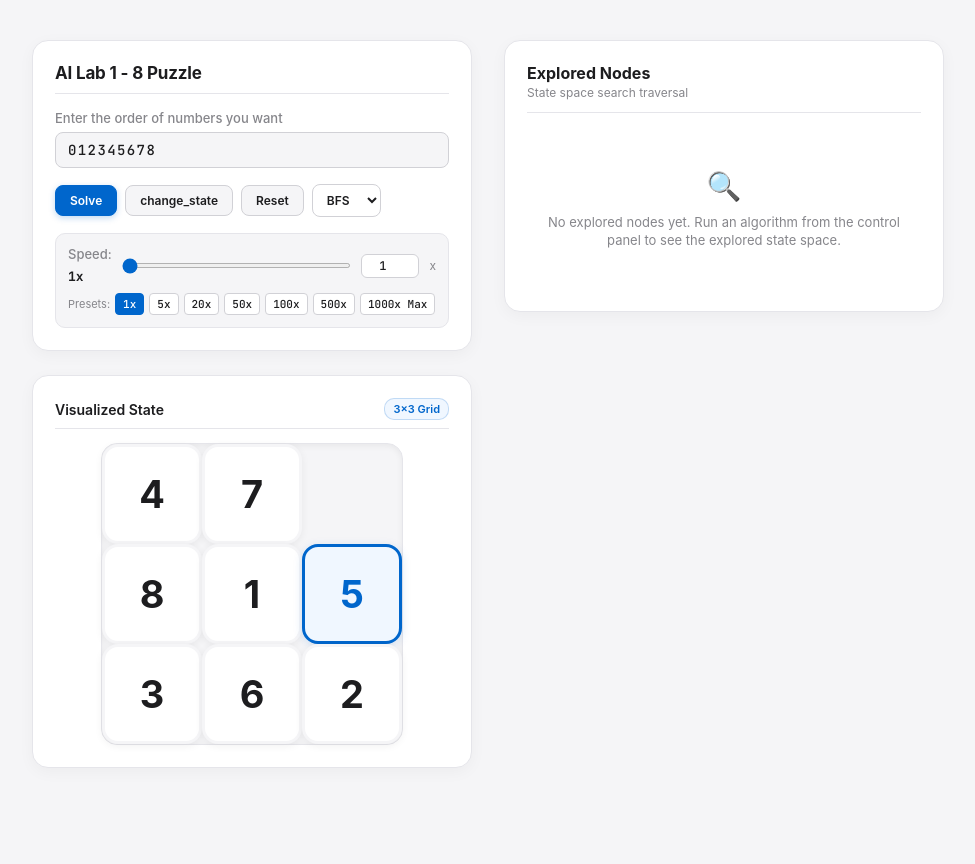
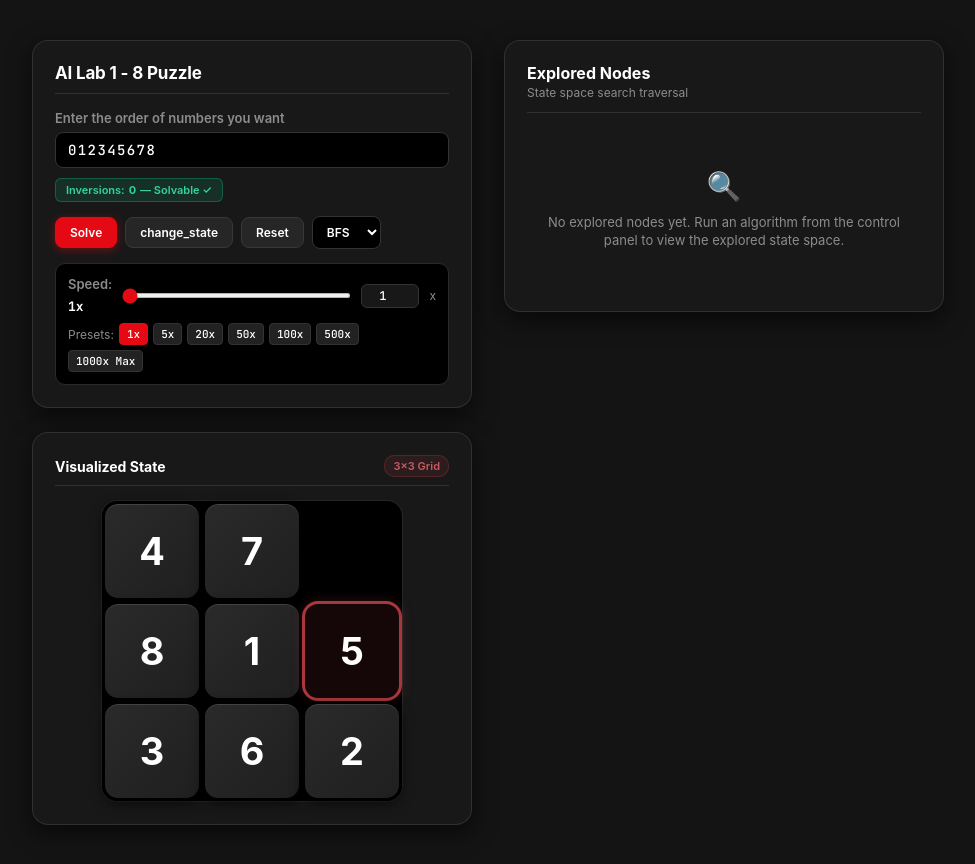
Before and after one commit to AntonyosMiladFahim/8-Puzzle-Solver-and-Pathfinding-Visualizer, a React (Vite) app in the folder frontend/: page / in a window 1280 px wide. Shown: the whole page, without its empty margins (152-1127 px from the left). Before the commit the page ends 808 px from the top, so only its background shows below. Built offline with nearby package versions, Linux system fonts and the light colour scheme.

Commit message:
feat: introduced more css and added the inversion metric in the frontend

```diff
--- a/frontend/src/App.css
+++ b/frontend/src/App.css
@@ -4,5 +4,5 @@
   align-items: flex-start;
   min-height: 100vh;
   padding: 40px 24px;
-  background-color: var(--neutral);
+  background-color: var(--neutral, #141414);
 }
--- a/frontend/src/components/Board/Board.css
+++ b/frontend/src/components/Board/Board.css
@@ -21,11 +21,11 @@
 
 /* Card containing the 8-puzzle visualized state */
 .boardCard {
-  background: #ffffff;
-  border: 1px solid #e5e5ea;
+  background: #181818;
+  border: 1px solid rgba(255, 255, 255, 0.1);
   border-radius: 16px;
   padding: 22px;
-  box-shadow: 0 4px 16px rgba(0, 0, 0, 0.04);
+  box-shadow: 0 8px 24px rgba(0, 0, 0, 0.6);
   display: flex;
   flex-direction: column;
   align-items: center;
@@ -40,21 +40,21 @@
   justify-content: space-between;
   align-items: center;
   padding-bottom: 8px;
-  border-bottom: 1px solid #e5e5ea;
+  border-bottom: 1px solid rgba(255, 255, 255, 0.1);
 }
 
 .boardCardTitle {
   font-size: 14px;
-  font-weight: 600;
-  color: #1d1d1f;
+  font-weight: 700;
+  color: #ffffff;
 }
 
 .boardCardBadge {
   font-size: 11px;
   font-weight: 600;
-  color: #0066cc;
-  background: #f0f7ff;
-  border: 1px solid rgba(0, 102, 204, 0.2);
+  color: #c45c61;
+  background: rgba(168, 56, 62, 0.15);
+  border: 1px solid rgba(168, 56, 62, 0.3);
   padding: 3px 8px;
   border-radius: 10px;
 }
@@ -65,9 +65,9 @@
   height: 300px;
   border-radius: 16px;
   position: relative;
-  background: #f5f5f7;
-  border: 1px solid #e5e5ea;
-  box-shadow: inset 0 2px 6px rgba(0, 0, 0, 0.06);
+  background: #000000;
+  border: 1px solid rgba(255, 255, 255, 0.15);
+  box-shadow: inset 0 2px 8px rgba(0, 0, 0, 0.9);
   box-sizing: content-box;
 }
 
@@ -78,11 +78,3 @@
   width: 100%;
   max-width: 440px;
 }
-
-/* Right side: Explored Nodes Component */
-.rightColumn {
-  display: flex;
-  flex-direction: column;
-  width: 100%;
-  max-width: 440px;
-}
--- a/frontend/src/components/ControlPanel/ControlPanel.css
+++ b/frontend/src/components/ControlPanel/ControlPanel.css
@@ -1,6 +1,6 @@
 .controlPanel {
-  background: #ffffff;
-  border: 1px solid #e5e5ea;
+  background: #181818;
+  border: 1px solid rgba(255, 255, 255, 0.1);
   border-radius: 16px;
   padding: 22px;
   width: 100%;
@@ -9,40 +9,40 @@
   display: flex;
   flex-direction: column;
   gap: 16px;
-  box-shadow: 0 4px 16px rgba(0, 0, 0, 0.04);
+  box-shadow: 0 8px 24px rgba(0, 0, 0, 0.6);
   box-sizing: border-box;
 }
 
 .header {
   font-size: 17px;
   font-weight: 700;
-  color: #1d1d1f;
+  color: #ffffff;
   letter-spacing: -0.01em;
   padding-bottom: 10px;
-  border-bottom: 1px solid #e5e5ea;
+  border-bottom: 1px solid rgba(255, 255, 255, 0.1);
 }
 
 .input {
   display: flex;
   flex-direction: column;
-  gap: 12px;
+  gap: 10px;
 }
 
 .input label {
   font-size: 13px;
-  font-weight: 500;
-  color: #86868b;
+  font-weight: 600;
+  color: #8c8c8c;
   display: flex;
   flex-direction: column;
   gap: 6px;
 }
 
 .input input[type="text"] {
-  background: #f5f5f7;
-  border: 1px solid #d1d1d6;
+  background: #000000;
+  border: 1px solid #333333;
   border-radius: 8px;
   padding: 8px 12px;
-  color: #1d1d1f;
+  color: #ffffff;
   font-family: var(--font-mono, monospace);
   font-size: 14px;
   letter-spacing: 0.1em;
@@ -51,9 +51,42 @@
 }
 
 .input input[type="text"]:focus {
-  border-color: #0066cc;
-  background: #ffffff;
-  box-shadow: 0 0 0 3px rgba(0, 102, 204, 0.15);
+  border-color: #e50914;
+  box-shadow: 0 0 0 3px rgba(229, 9, 20, 0.25);
+}
+
+/* Inversion Status */
+.inversionStatus {
+  display: flex;
+  align-items: center;
+}
+
+.inversionBadge {
+  font-size: 11px;
+  font-weight: 600;
+  padding: 4px 10px;
+  border-radius: 6px;
+  display: inline-flex;
+  align-items: center;
+  gap: 4px;
+}
+
+.inversionBadge.solvable {
+  background: rgba(16, 185, 129, 0.15);
+  border: 1px solid rgba(16, 185, 129, 0.35);
+  color: #34d399;
+}
+
+.inversionBadge.unsolvable {
+  background: rgba(229, 9, 20, 0.15);
+  border: 1px solid rgba(229, 9, 20, 0.35);
+  color: #ff4d4f;
+}
+
+.inversionBadge.invalid {
+  background: #222222;
+  border: 1px solid #333333;
+  color: #8c8c8c;
 }
 
 .button-group {
@@ -70,15 +103,15 @@
   font-size: 12px;
   font-weight: 600;
   cursor: pointer;
-  border: 1px solid #d1d1d6;
-  background: #f5f5f7;
-  color: #1d1d1f;
+  border: 1px solid #383838;
+  background: #262626;
+  color: #ffffff;
   transition: all 0.15s ease;
 }
 
 .button-group button:hover:not(:disabled) {
-  background: #e5e5ea;
-  border-color: #c7c7cc;
+  background: #333333;
+  border-color: #4a4a4a;
 }
 
 .button-group button:disabled {
@@ -86,46 +119,46 @@
   cursor: not-allowed;
 }
 
-/* Primary Solve Button */
+/* Primary Solve Button: #E50914 */
 .button-group .btn-solve {
-  background: #0066cc;
-  border-color: #0066cc;
+  background: #e50914;
+  border-color: #e50914;
   color: #ffffff;
-  box-shadow: 0 2px 6px rgba(0, 102, 204, 0.25);
+  box-shadow: 0 2px 10px rgba(229, 9, 20, 0.4);
 }
 
 .button-group .btn-solve:hover:not(:disabled) {
-  background: #0055b3;
-  border-color: #0055b3;
+  background: #b80710;
+  border-color: #b80710;
 }
 
 /* Skip & Stop */
 .button-group .btn-skip {
-  background: #34c759;
-  border-color: #34c759;
+  background: #2a2a2a;
+  border-color: #444444;
   color: #ffffff;
 }
 
 .button-group .btn-skip:hover:not(:disabled) {
-  background: #28a745;
+  background: #383838;
 }
 
 .button-group .btn-stop {
-  background: #ff3b30;
-  border-color: #ff3b30;
+  background: #e50914;
+  border-color: #e50914;
   color: #ffffff;
 }
 
 .button-group .btn-stop:hover:not(:disabled) {
-  background: #e02d23;
+  background: #b80710;
 }
 
 /* Dropdowns */
 .select-algo,
 .select-heuristic {
-  background: #ffffff;
-  border: 1px solid #d1d1d6;
-  color: #1d1d1f;
+  background: #000000;
+  border: 1px solid #333333;
+  color: #ffffff;
   padding: 7px 10px;
   border-radius: 8px;
   font-size: 12px;
@@ -137,29 +170,29 @@
 
 .select-algo:focus,
 .select-heuristic:focus {
-  border-color: #0066cc;
-  box-shadow: 0 0 0 3px rgba(0, 102, 204, 0.15);
+  border-color: #e50914;
+  box-shadow: 0 0 0 3px rgba(229, 9, 20, 0.25);
 }
 
 /* Steps Counter */
 .steps-counter {
   margin-top: 4px;
   font-size: 12px;
-  color: #0066cc;
-  background: #f0f7ff;
-  border: 1px solid rgba(0, 102, 204, 0.2);
+  color: #ff4d4f;
+  background: rgba(229, 9, 20, 0.12);
+  border: 1px solid rgba(229, 9, 20, 0.3);
   padding: 6px 12px;
   border-radius: 8px;
   display: inline-flex;
   align-items: center;
   gap: 6px;
   width: fit-content;
-  font-weight: 500;
+  font-weight: 600;
 }
 
 .steps-counter strong {
   font-family: var(--font-mono, monospace);
-  color: #1d1d1f;
+  color: #ffffff;
 }
 
 /* Solution Stats Display */
@@ -172,9 +205,9 @@
 
 .stat-badge {
   font-size: 12px;
-  color: #86868b;
-  background: #f5f5f7;
-  border: 1px solid #e5e5ea;
+  color: #8c8c8c;
+  background: #222222;
+  border: 1px solid #333333;
   padding: 5px 10px;
   border-radius: 6px;
   display: inline-flex;
@@ -183,9 +216,9 @@
 }
 
 .stat-badge strong {
-  color: #0066cc;
+  color: #ff4d4f;
   font-family: var(--font-mono, monospace);
-  font-weight: 600;
+  font-weight: 700;
 }
 
 /* Speed Controls */
@@ -194,10 +227,10 @@
   display: flex;
   flex-direction: column;
   gap: 8px;
-  background: #f5f5f7;
+  background: #000000;
   padding: 12px;
   border-radius: 10px;
-  border: 1px solid #e5e5ea;
+  border: 1px solid #2a2a2a;
 }
 
 .speed-row {
@@ -205,26 +238,26 @@
   align-items: center;
   gap: 10px;
   font-size: 12px;
-  color: #86868b;
+  color: #8c8c8c;
 }
 
 .speed-row strong {
-  color: #1d1d1f;
+  color: #ffffff;
   font-family: var(--font-mono, monospace);
 }
 
 .speed-slider {
   flex: 1;
-  accent-color: #0066cc;
+  accent-color: #e50914;
   cursor: pointer;
   height: 5px;
 }
 
 .speed-input {
   width: 58px;
-  background: #ffffff;
-  border: 1px solid #d1d1d6;
-  color: #1d1d1f;
+  background: #181818;
+  border: 1px solid #333333;
+  color: #ffffff;
   border-radius: 6px;
   padding: 3px 6px;
   text-align: center;
@@ -234,7 +267,7 @@
 }
 
 .speed-input:focus {
-  border-color: #0066cc;
+  border-color: #e50914;
 }
 
 .presets-row {
@@ -245,28 +278,28 @@
 }
 
 .presets-label {
-  font-size: 11px;
-  color: #86868b;
+  font-size: 12px;
+  color: #8c8c8c;
 }
 
 .preset-btn {
   padding: 3px 7px;
   font-size: 11px;
   font-family: var(--font-mono, monospace);
-  background: #ffffff;
-  border: 1px solid #d1d1d6;
-  color: #1d1d1f;
+  background: #222222;
+  border: 1px solid #333333;
+  color: #ffffff;
   border-radius: 4px;
   cursor: pointer;
   transition: all 0.15s ease;
 }
 
 .preset-btn:hover {
-  background: #e5e5ea;
+  background: #333333;
 }
 
 .preset-btn.active {
-  background: #0066cc;
-  border-color: #0066cc;
+  background: #e50914;
+  border-color: #e50914;
   color: #ffffff;
 }
--- a/frontend/src/components/ControlPanel/ControlPanel.tsx
+++ b/frontend/src/components/ControlPanel/ControlPanel.tsx
@@ -1,6 +1,6 @@
 import type React from "react";
 import type { tileInfo } from "../Board/Board";
-import { useState } from "react";
+import { useState, useMemo } from "react";
 import { solve_state } from "../../services/servicesHandler";
 import type {
   PuzzleRequest,
@@ -32,6 +32,42 @@ interface SolutionStats {
   exploredCount: number | null;
 }
 
+function computeInversionInfo(digits: string): {
+  valid: boolean;
+  inversions: number;
+  solvable: boolean;
+} {
+  if (digits.length !== 9) {
+    return { valid: false, inversions: 0, solvable: false };
+  }
+  const set = new Set(digits);
+  if (set.size !== 9) {
+    return { valid: false, inversions: 0, solvable: false };
+  }
+  for (let i = 0; i < 9; i++) {
+    if (!set.has(i.toString())) {
+      return { valid: false, inversions: 0, solvable: false };
+    }
+  }
+
+  // Count inversions excluding 0 (blank tile)
+  const nums = digits.split("").map(Number).filter((n) => n !== 0);
+  let inversions = 0;
+  for (let i = 0; i < nums.length; i++) {
+    for (let j = i + 1; j < nums.length; j++) {
+      if (nums[i] > nums[j]) {
+        inversions++;
+      }
+    }
+  }
+
+  return {
+    valid: true,
+    inversions,
+    solvable: inversions % 2 === 0,
+  };
+}
+
 function ControlPanel({
   matrix,
   setMatrix,
@@ -49,6 +85,9 @@ function ControlPanel({
     useState<heuristic>("manhattan");
   const [algorithm, setAlgorithm] = useState<operation_mode>("BFS");
   const [solutionStats, setSolutionStats] = useState<SolutionStats | null>(null);
+
+  // Real-time inversion calculation
+  const inversionInfo = useMemo(() => computeInversionInfo(newState), [newState]);
 
   function handle_submit_click(event: React.MouseEvent<HTMLButtonElement>) {
     console.log(event.currentTarget);
@@ -90,6 +129,7 @@ function ControlPanel({
       const t: tileInfo = { value: Number.parseInt(c, 10), index: i };
       return t;
     });
+    setnewState(initial_state);
     setMatrix(updated_state);
   }
 
@@ -153,6 +193,25 @@ function ControlPanel({
           Enter the order of numbers you want
           <input type="text" value={newState} onChange={handle_onchange} />
         </label>
+
+        {/* Inversion Counter & Solvability Feedback */}
+        <div className="inversionStatus">
+          {inversionInfo.valid ? (
+            <span
+              className={`inversionBadge ${inversionInfo.solvable ? "solvable" : "unsolvable"}`}
+            >
+              Inversions: <strong>{inversionInfo.inversions}</strong> —{" "}
+              {inversionInfo.solvable
+                ? "Solvable ✓"
+                : "Unsolvable ⚠️ (Odd inversions)"}
+            </span>
+          ) : (
+            <span className="inversionBadge invalid">
+              Enter 9 unique digits (0–8)
+            </span>
+          )}
+        </div>
+
         <div className="button-group">
           <button className="btn-solve" onClick={handle_solve} disabled={isSolving}>
             {isSolving ? "Solving..." : "Solve"}
--- a/frontend/src/components/ExploredNodes/ExploredNodes.css
+++ b/frontend/src/components/ExploredNodes/ExploredNodes.css
@@ -1,12 +1,12 @@
 .exploredPanel {
-  background: #ffffff;
-  border: 1px solid #e5e5ea;
+  background: #181818;
+  border: 1px solid rgba(255, 255, 255, 0.1);
   border-radius: 16px;
   padding: 22px;
   width: 100%;
   max-width: 440px;
   min-width: 340px;
-  box-shadow: 0 4px 16px rgba(0, 0, 0, 0.04);
+  box-shadow: 0 8px 24px rgba(0, 0, 0, 0.6);
   display: flex;
   flex-direction: column;
   gap: 16px;
@@ -18,19 +18,19 @@
   justify-content: space-between;
   align-items: center;
   padding-bottom: 12px;
-  border-bottom: 1px solid #e5e5ea;
+  border-bottom: 1px solid rgba(255, 255, 255, 0.1);
 }
 
 .exploredTitle {
   font-size: 16px;
   font-weight: 700;
-  color: #1d1d1f;
+  color: #ffffff;
   margin: 0;
 }
 
 .exploredSubtitle {
   font-size: 12px;
-  color: #86868b;
+  color: #8c8c8c;
   margin: 2px 0 0 0;
 }
 
@@ -39,9 +39,9 @@
   font-weight: 600;
   padding: 4px 10px;
   border-radius: 12px;
-  background: #f0f7ff;
-  color: #0066cc;
-  border: 1px solid rgba(0, 102, 204, 0.2);
+  background: rgba(229, 9, 20, 0.15);
+  color: #ff4d4f;
+  border: 1px solid rgba(229, 9, 20, 0.3);
 }
 
 .exploredEmpty {
@@ -60,7 +60,7 @@
 
 .emptyText {
   font-size: 13px;
-  color: #86868b;
+  color: #8c8c8c;
   line-height: 1.4;
   margin: 0;
 }
@@ -73,12 +73,12 @@
 
 .searchInput {
   flex: 1;
-  background: #f5f5f7;
-  border: 1px solid #d1d1d6;
+  background: #000000;
+  border: 1px solid #333333;
   border-radius: 8px;
   padding: 7px 12px;
   font-size: 13px;
-  color: #1d1d1f;
+  color: #ffffff;
   font-family: var(--font-mono, monospace);
   letter-spacing: 0.08em;
   outline: none;
@@ -86,14 +86,13 @@
 }
 
 .searchInput:focus {
-  border-color: #0066cc;
-  background: #ffffff;
-  box-shadow: 0 0 0 3px rgba(0, 102, 204, 0.15);
+  border-color: #e50914;
+  box-shadow: 0 0 0 3px rgba(229, 9, 20, 0.25);
 }
 
 .searchBtn {
   padding: 7px 14px;
-  background: #0066cc;
+  background: #e50914;
   color: #ffffff;
   border: none;
   border-radius: 8px;
@@ -104,40 +103,60 @@
 }
 
 .searchBtn:hover {
-  background: #0055b3;
+  background: #b80710;
 }
 
 .searchResult {
   display: flex;
   justify-content: space-between;
   align-items: center;
-  padding: 8px 12px;
+  padding: 9px 12px;
   border-radius: 8px;
   font-size: 12px;
   font-weight: 500;
+  gap: 10px;
 }
 
 .searchResult.found {
-  background: #f0fdf4;
-  border: 1px solid #bbf7d0;
-  color: #166534;
+  background: rgba(16, 185, 129, 0.15);
+  border: 1px solid rgba(16, 185, 129, 0.35);
+  color: #34d399;
 }
 
 .searchResult.notFound {
-  background: #fef2f2;
-  border: 1px solid #fecaca;
-  color: #991b1b;
+  background: rgba(229, 9, 20, 0.15);
+  border: 1px solid rgba(229, 9, 20, 0.35);
+  color: #ff4d4f;
+}
+
+.searchResultText {
+  display: flex;
+  flex-direction: column;
+  gap: 2px;
+}
+
+.searchResultCost {
+  font-size: 11px;
+  color: #34d399;
+  font-family: var(--font-mono, monospace);
+  font-weight: 600;
 }
 
 .viewStateBtn {
-  background: #0066cc;
+  background: #e50914;
   color: #ffffff;
   border: none;
-  padding: 3px 8px;
-  border-radius: 4px;
+  padding: 4px 10px;
+  border-radius: 6px;
   font-size: 11px;
   font-weight: 600;
   cursor: pointer;
+  white-space: nowrap;
+  transition: background 0.15s ease;
+}
+
+.viewStateBtn:hover {
+  background: #b80710;
 }
 
 /* Nodes Grid */
@@ -148,8 +167,8 @@
 }
 
 .nodeCard {
-  background: #f5f5f7;
-  border: 1px solid #e5e5ea;
+  background: #222222;
+  border: 1px solid #333333;
   border-radius: 10px;
   padding: 8px;
   display: flex;
@@ -161,10 +180,16 @@
 }
 
 .nodeCard:hover {
-  border-color: #0066cc;
+  border-color: #e50914;
   transform: translateY(-2px);
-  box-shadow: 0 4px 10px rgba(0, 102, 204, 0.12);
-  background: #ffffff;
+  box-shadow: 0 4px 12px rgba(229, 9, 20, 0.25);
+  background: #282828;
+}
+
+.nodeCard.matched {
+  border-color: #e50914;
+  background: rgba(229, 9, 20, 0.12);
+  box-shadow: 0 0 12px rgba(229, 9, 20, 0.4);
 }
 
 .nodeMeta {
@@ -173,13 +198,13 @@
   justify-content: space-between;
   align-items: center;
   font-size: 10px;
-  color: #86868b;
+  color: #8c8c8c;
   font-family: var(--font-mono, monospace);
 }
 
 .nodeVal {
-  color: #0066cc;
-  font-weight: 600;
+  color: #ff4d4f;
+  font-weight: 700;
 }
 
 /* 3x3 Mini Grid */
@@ -188,19 +213,20 @@
   grid-template-columns: repeat(3, 16px);
   grid-template-rows: repeat(3, 16px);
   gap: 2px;
-  background: #e5e5ea;
+  background: #000000;
   padding: 2px;
   border-radius: 4px;
+  border: 1px solid #2a2a2a;
 }
 
 .miniCell {
   display: flex;
   align-items: center;
   justify-content: center;
-  background: #ffffff;
+  background: #262626;
   font-size: 9px;
   font-weight: 700;
-  color: #1d1d1f;
+  color: #ffffff;
   border-radius: 2px;
   user-select: none;
 }
@@ -210,7 +236,7 @@
 }
 
 .miniCell.goal {
-  background: #0066cc;
+  background: #e50914;
   color: #ffffff;
 }
 
@@ -220,17 +246,17 @@
   justify-content: space-between;
   align-items: center;
   padding-top: 10px;
-  border-top: 1px solid #e5e5ea;
+  border-top: 1px solid rgba(255, 255, 255, 0.1);
   font-size: 12px;
-  color: #86868b;
+  color: #8c8c8c;
 }
 
 .pageBtn {
-  background: #f5f5f7;
-  border: 1px solid #d1d1d6;
+  background: #262626;
+  border: 1px solid #383838;
   border-radius: 6px;
   padding: 5px 10px;
-  color: #1d1d1f;
+  color: #ffffff;
   font-size: 11px;
   font-weight: 600;
   cursor: pointer;
@@ -238,16 +264,16 @@
 }
 
 .pageBtn:hover:not(:disabled) {
-  background: #0066cc;
-  border-color: #0066cc;
+  background: #e50914;
+  border-color: #e50914;
   color: #ffffff;
 }
 
 .pageBtn:disabled {
-  opacity: 0.4;
+  opacity: 0.35;
   cursor: not-allowed;
 }
 
 .pageText strong {
-  color: #1d1d1f;
+  color: #ffffff;
 }
--- a/frontend/src/components/ExploredNodes/ExploredNodes.tsx
+++ b/frontend/src/components/ExploredNodes/ExploredNodes.tsx
@@ -19,6 +19,8 @@ export const ExploredNodes: React.FC<ExploredNodesProps> = ({
     found: boolean;
     cost?: number;
     state?: number[][];
+    nodeNumber?: number;
+    matchingKey?: string;
   } | null>(null);
 
   // Memoize keys so 60k keys are only extracted when exploredNodes changes
@@ -55,9 +57,9 @@ export const ExploredNodes: React.FC<ExploredNodesProps> = ({
   }, [keys, exploredNodes, page]);
 
   const handleSearch = () => {
-    const clean = searchQuery.trim();
+    const clean = searchQuery.replace(/\D/g, "");
     if (clean.length !== 9) {
-      alert("Please enter exactly 9 digits (0-8) to search.");
+      alert("Please enter exactly 9 digits (0 to 8) to search.");
       return;
     }
     const state: number[][] = [
@@ -65,13 +67,50 @@ export const ExploredNodes: React.FC<ExploredNodesProps> = ({
       [Number(clean[3]), Number(clean[4]), Number(clean[5])],
       [Number(clean[6]), Number(clean[7]), Number(clean[8])],
     ];
-    const key = JSON.stringify(state);
-    if (exploredNodes && exploredNodes[key] !== undefined) {
+
+    if (!exploredNodes || totalCount === 0) {
+      setSearchFeedback({ searched: true, found: false, state });
+      return;
+    }
+
+    // Python json.dumps uses space after commas: [[1, 2, 3], [4, 0, 5], [6, 7, 8]]
+    const pythonKey = `[[${state[0].join(", ")}], [${state[1].join(", ")}], [${state[2].join(", ")}]]`;
+    // Standard JS JSON stringify without spaces: [[1,2,3],[4,0,5],[6,7,8]]
+    const jsKey = JSON.stringify(state);
+
+    let cost: number | undefined = undefined;
+    let matchingKey: string | undefined = undefined;
+
+    if (exploredNodes[pythonKey] !== undefined) {
+      cost = exploredNodes[pythonKey];
+      matchingKey = pythonKey;
+    } else if (exploredNodes[jsKey] !== undefined) {
+      cost = exploredNodes[jsKey];
+      matchingKey = jsKey;
+    } else {
+      // Fallback: check matching stripped whitespace
+      const compactTarget = jsKey.replace(/\s+/g, "");
+      const foundEntryKey = keys.find(
+        (k) => k.replace(/\s+/g, "") === compactTarget
+      );
+      if (foundEntryKey !== undefined) {
+        cost = exploredNodes[foundEntryKey];
+        matchingKey = foundEntryKey;
+      }
+    }
+
+    if (cost !== undefined && matchingKey !== undefined) {
+      const foundIndex = keys.indexOf(matchingKey);
+      if (foundIndex !== -1) {
+        setPage(Math.floor(foundIndex / PAGE_SIZE));
+      }
       setSearchFeedback({
         searched: true,
         found: true,
-        cost: exploredNodes[key],
+        cost,
         state,
+        matchingKey,
+        nodeNumber: foundIndex !== -1 ? foundIndex + 1 : undefined,
       });
     } else {
       setSearchFeedback({
@@ -100,7 +139,7 @@ export const ExploredNodes: React.FC<ExploredNodesProps> = ({
         <div className="exploredEmpty">
           <div className="emptyIcon">🔍</div>
           <p className="emptyText">
-            No explored nodes yet. Run an algorithm from the control panel to see the explored state space.
+            No explored nodes yet. Run an algorithm from the control panel to view the explored state space.
           </p>
         </div>
       ) : (
@@ -109,14 +148,15 @@ export const ExploredNodes: React.FC<ExploredNodesProps> = ({
           <div className="searchBox">
             <input
               type="text"
-              placeholder="Search 9 digits (e.g. 123046758)"
+              placeholder="Search 9 digits (e.g. 120345678)"
               maxLength={9}
               value={searchQuery}
               onChange={(e) => setSearchQuery(e.target.value.replace(/[^0-8]/g, ""))}
+              onKeyDown={(e) => e.key === "Enter" && handleSearch()}
               className="searchInput"
             />
             <button type="button" onClick={handleSearch} className="searchBtn">
-              Check
+              Search
             </button>
           </div>
 
@@ -124,18 +164,25 @@ export const ExploredNodes: React.FC<ExploredNodesProps> = ({
             <div
               className={`searchResult ${searchFeedback.found ? "found" : "notFound"}`}
             >
-              <span>
+              <div className="searchResultText">
+                <strong>
                   {searchFeedback.found
-                  ? `✓ State explored! Evaluation: ${searchFeedback.cost}`
-                  : "✗ State was not explored"}
+                    ? `✓ State Explored at Node #${searchFeedback.nodeNumber?.toLocaleString()}`
+                    : "✗ State Was Not Explored"}
+                </strong>
+                {searchFeedback.found && (
+                  <span className="searchResultCost">
+                    Evaluation Value: {searchFeedback.cost}
                   </span>
+                )}
+              </div>
               {searchFeedback.found && searchFeedback.state && onSelectState && (
                 <button
                   type="button"
                   className="viewStateBtn"
                   onClick={() => onSelectState(searchFeedback.state!)}
                 >
-                  View
+                  View on Board
                 </button>
               )}
             </div>
@@ -143,10 +190,12 @@ export const ExploredNodes: React.FC<ExploredNodesProps> = ({
 
           {/* Paginated grid of explored nodes */}
           <div className="nodesGrid">
-            {currentItems.map((item) => (
+            {currentItems.map((item) => {
+              const isMatch = searchFeedback?.found && searchFeedback.matchingKey === item.key;
+              return (
                 <div
                   key={item.key}
-                className="nodeCard"
+                  className={`nodeCard ${isMatch ? "matched" : ""}`}
                   onClick={() => onSelectState && onSelectState(item.state)}
                   title="Click to view state on board"
                 >
@@ -165,7 +214,8 @@ export const ExploredNodes: React.FC<ExploredNodesProps> = ({
                     ))}
                   </div>
                 </div>
-            ))}
+              );
+            })}
           </div>
 
           {/* Pagination controls */}
--- a/frontend/src/components/Tiles/Tile.css
+++ b/frontend/src/components/Tiles/Tile.css
@@ -9,17 +9,19 @@
   font-family: var(--font-sans);
   font-size: 38px;
   font-weight: 700;
-  color: #1d1d1f;
+  color: #ffffff;
   cursor: default;
   user-select: none;
 
-  background: #ffffff;
-  border: 3px solid #f5f5f7;
+  background: linear-gradient(135deg, #2a2a2a, #1f1f1f);
+  border: 3px solid #000000;
   border-radius: 16px;
-  box-shadow: 0 2px 8px rgba(0, 0, 0, 0.06);
+  box-shadow:
+    0 4px 12px rgba(0, 0, 0, 0.5),
+    inset 0 1px 0 rgba(255, 255, 255, 0.12);
 
   /* Crucial: DO NOT add CSS transitions to transform! Framer Motion controls transform with spring physics */
-  transition: border-color 0.2s ease, background-color 0.2s ease, color 0.2s ease;
+  transition: border-color 0.2s ease, background-color 0.2s ease, box-shadow 0.2s ease;
 }
 
 .number.disabled {
@@ -29,10 +31,10 @@
   box-shadow: none;
 }
 
-/* Correct goal position: Apple accent blue highlight */
+/* Correct goal position: Less saturated, refined muted crimson */
 .number.correct {
-  background: #f0f7ff;
-  border: 3px solid #0066cc;
-  color: #0066cc;
-  box-shadow: 0 2px 10px rgba(0, 102, 204, 0.15);
+  background: rgba(168, 56, 62, 0.12);
+  border: 3px solid #a8383e;
+  color: #ffffff;
+  box-shadow: 0 0 12px rgba(168, 56, 62, 0.25);
 }
--- a/frontend/src/index.css
+++ b/frontend/src/index.css
@@ -2,17 +2,19 @@
 
 :root {
   /* Template Palette */
-  --primary: #1D1D1F;
-  --secondary: #0066CC;
-  --neutral: #F5F5F7;
+  --neutral: #141414;
+  --primary: #E50914;
+  --secondary: #000000;
 
   /* Card & Border tokens */
-  --card-bg: #FFFFFF;
-  --border-color: #E5E5EA;
-  --text-muted: #86868B;
+  --card-bg: #181818;
+  --card-surface: #000000;
+  --border-color: rgba(255, 255, 255, 0.12);
+  --text-main: #FFFFFF;
+  --text-muted: #8C8C8C;
 
   --size: 100px;
-  --correct: #0066CC;
+  --correct: #E50914;
   --font-sans: -apple-system, BlinkMacSystemFont, "SF Pro Text", "SF Pro Display", "Inter", "Segoe UI", Roboto, sans-serif;
   --font-mono: 'JetBrains Mono', SFMono-Regular, Menlo, Monaco, Consolas, monospace;
 }
@@ -25,7 +27,7 @@
 
 html, body {
   background-color: var(--neutral);
-  color: var(--primary);
+  color: var(--text-main);
   font-family: var(--font-sans);
   min-height: 100vh;
   -webkit-font-smoothing: antialiased;
@@ -43,12 +45,12 @@ html, body {
 }
 
 ::-webkit-scrollbar-thumb {
-  background: rgba(142, 142, 147, 0.4);
+  background: rgba(255, 255, 255, 0.2);
   border-radius: 3px;
 }
 
 ::-webkit-scrollbar-thumb:hover {
-  background: rgba(142, 142, 147, 0.7);
+  background: rgba(255, 255, 255, 0.4);
 }
 
 button, input, select {
```
Lines whose indentation alone changed are shown as unchanged.
